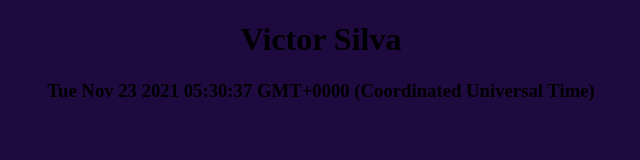
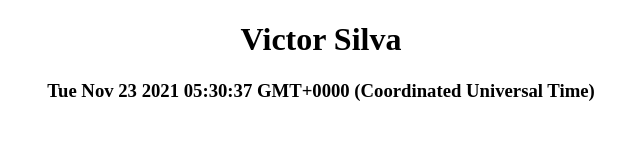
Before and after one commit to ivictorxs/ivictorxs.github.io, a plain HTML site: page index.html in a window 1280 px wide. Shown: the whole page, without its empty margins (319-959 px from the left). Drawn offline with Linux system fonts and the light colour scheme.

Commit message:
Add files via upload

```diff
--- a/styles/styles.css
+++ b/styles/styles.css
@@ -1,4 +1,4 @@
 body {
     text-align: center;
-    background-color: rgb(30, 10, 63);
+    background-color: rgb(255, 255, 255);
 }
```
